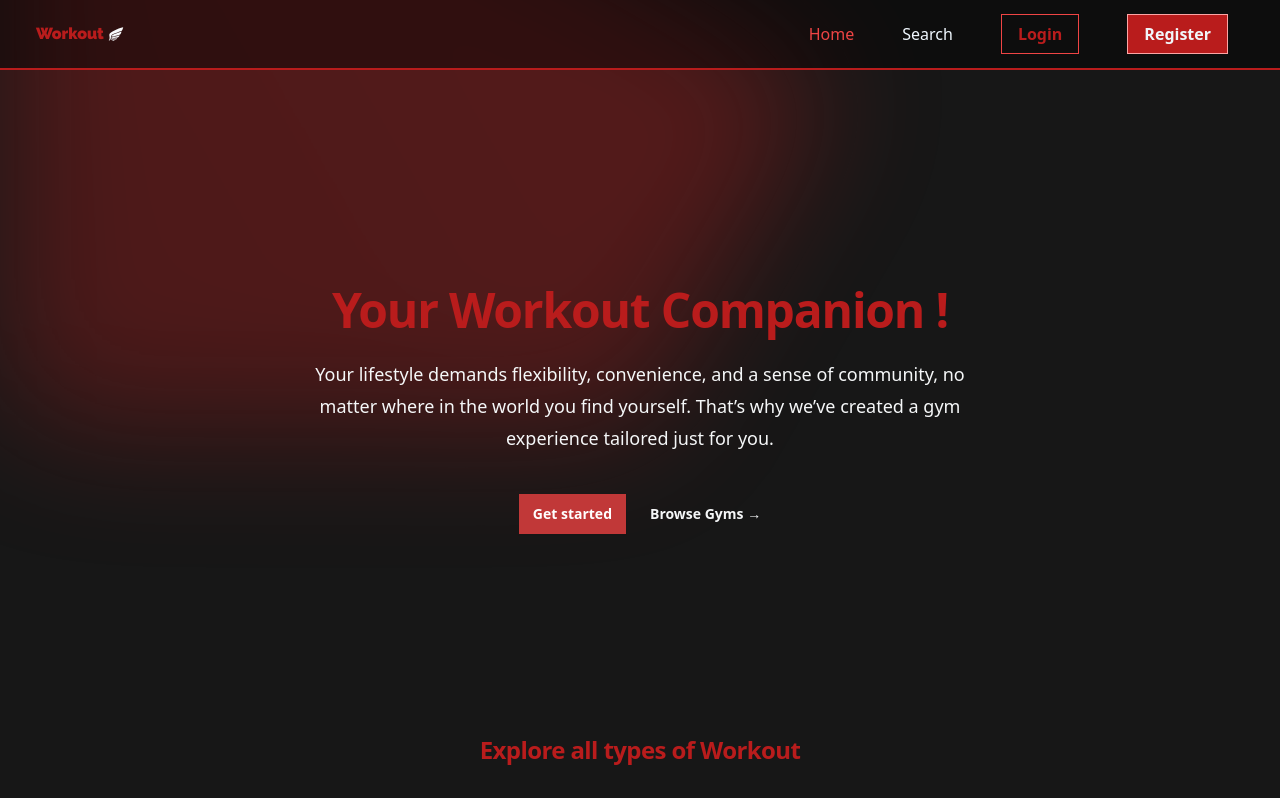
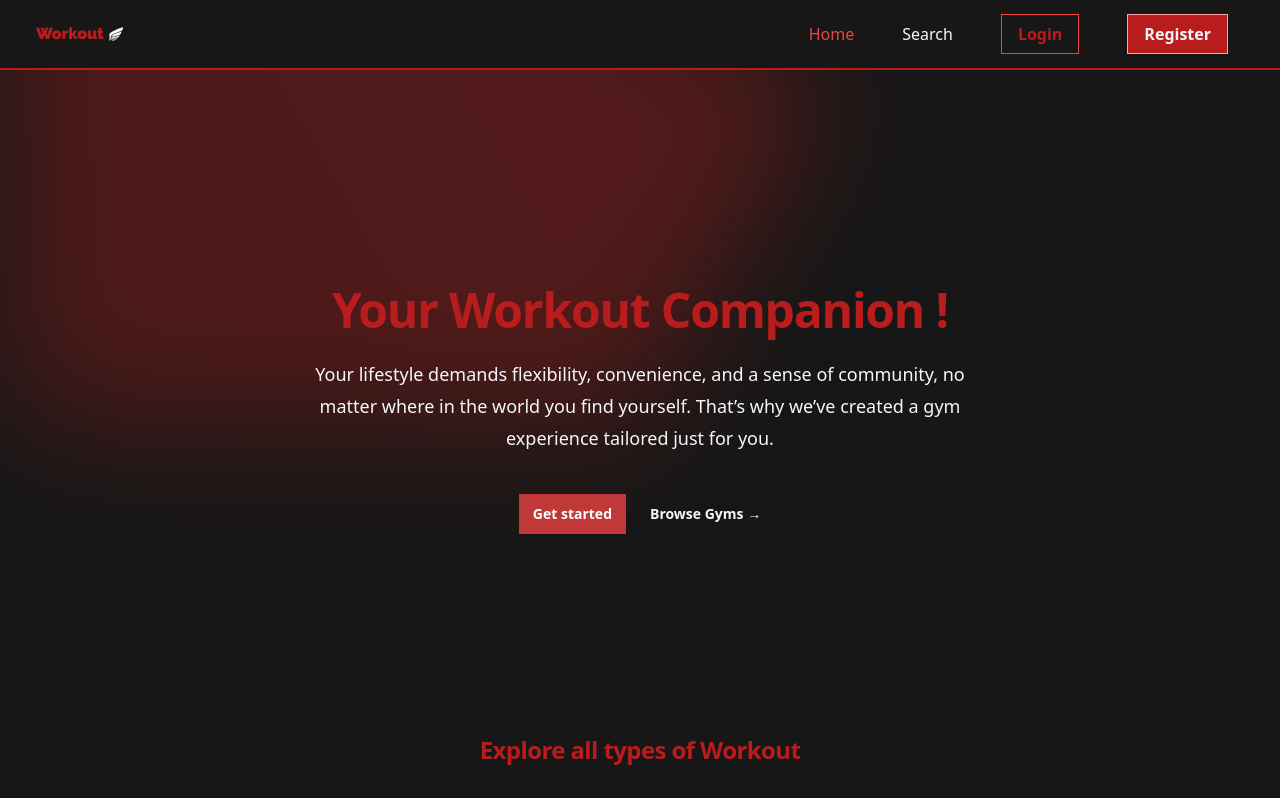
Before and after one commit to pesto-students/frontend-repo-titans, a React (Vite) app: page / in a window 1280 px wide. Shown: the top 798 px of the page. Built offline with nearby package versions, Linux system fonts and the light colour scheme; no server answers.

Commit message:
fix: navbar background color

```diff
--- a/src/components/Navbar.css
+++ b/src/components/Navbar.css
@@ -6,10 +6,10 @@
     z-index: 1;
     transition: .3s ease-in;
     overflow: hidden;
-    background-color: rgba(0,0,0,.4);
+    background-color: #171717;
 }
 
-color{
+color {
     color: #c13838;
 }
 
@@ -48,7 +48,7 @@ color{
 @media screen and (max-width:940px) {
     .header {
         max-width: 100%;
-        background-color: rgba(0,0,0,.4);
+        background-color: rgba(0, 0, 0, .4);
     }
 
     .header .navbar {
@@ -64,7 +64,7 @@ color{
         left: -100%;
         top: 70px;
         flex-direction: column;
-        background-color: rgba(0,0,0,.9);
+        background-color: rgba(0, 0, 0, .9);
         width: 100%;
         height: 100vh;
         z-index: 999;
```
